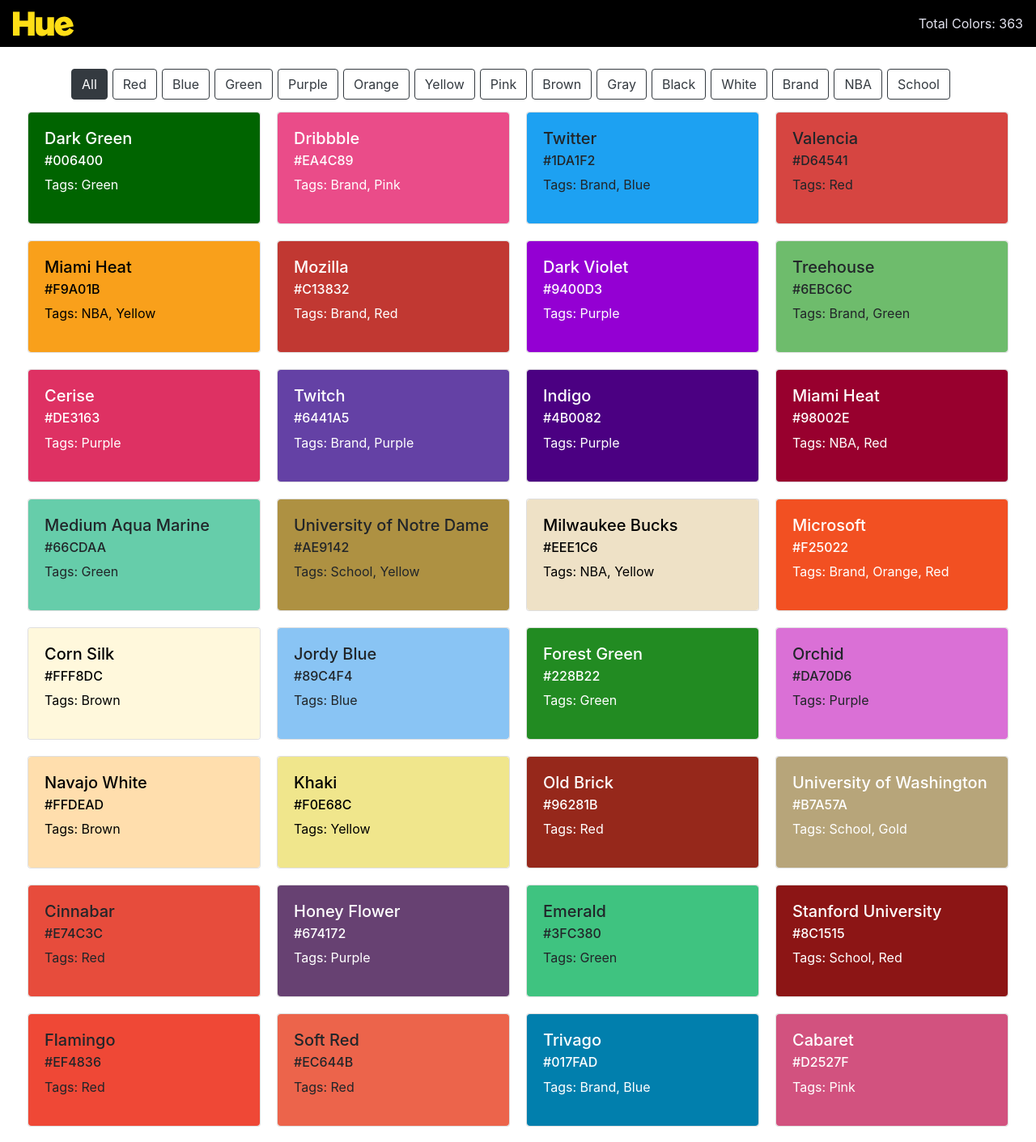
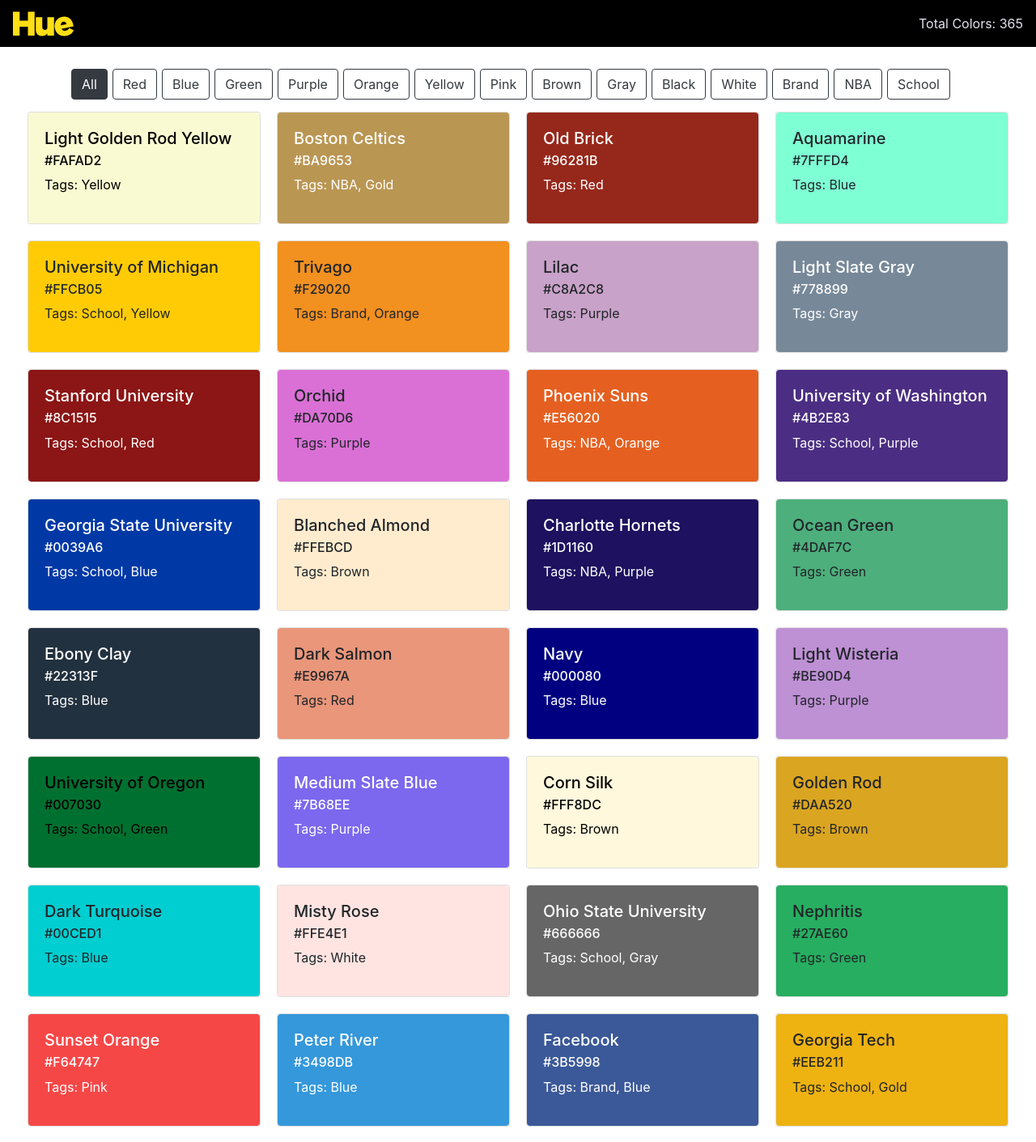
Before and after one commit to Project018/CH-Web, a React (Create React App) app: page / in a window 1280 px wide. Shown: the top 1411 px of the page at 81% size. Built offline with nearby package versions, Linux system fonts and the light colour scheme.

Commit message:
Add oregon. workspaces test

```diff
--- a/src/App.js
+++ b/src/App.js
@@ -372,7 +372,9 @@ class App extends Component {
         {id: 360, name: "Boston Celtics", backgroundColor: "#BA9653", hexcode: "#BA9653", rgb: '(139,111,78)', category: 'NBA, Gold', full: 'Boston Celtics, #BA9653, (139,111,78)', color: '#FFFFFF'},
         {id: 361, name: "Cleveland Cavaliers", backgroundColor: "#860038", hexcode: "#860038", rgb: '(134,0,56)', category: 'NBA, Red, Brown', full: 'Cleveland Cavaliers, #860038, (134,0,56)', color: '#FFFFFF'},
         {id: 362, name: "Cleveland Cavaliers", backgroundColor: "#041E42", hexcode: "#041E42", rgb: '(4,30,66)', category: 'NBA, Blue', full: 'Cleveland Cavaliers, #041E42, (4,30,66)', color: '#FFFFFF'},
-        {id: 363, name: "Cleveland Cavaliers", backgroundColor: "#FDBB30", hexcode: "#FDBB30", rgb: '(253,187,48)', category: 'NBA, Gold', full: 'Cleveland Cavaliers, #FDBB30, (253,187,48)', color: '#000000'}
+        {id: 363, name: "Cleveland Cavaliers", backgroundColor: "#FDBB30", hexcode: "#FDBB30", rgb: '(253,187,48)', category: 'NBA, Gold', full: 'Cleveland Cavaliers, #FDBB30, (253,187,48)', color: '#000000'},
+        {id: 364, name: "University of Oregon", backgroundColor: "#FEE11A", hexcode: "#FEE11A", rgb: '(254,225,26)', category: 'School, Yellow', full: 'University of Oregon, #FEE11A, (254,225,26)', color: '#000000'},
+        {id: 365, name: "University of Oregon", backgroundColor: "#007030", hexcode: "#007030", rgb: '(0,112,48)', category: 'School, Green', full: 'University of Oregon, #007030, (0,112,48)', color: '#000000'},
       ]
     };
   }
--- a/src/components/Header.js
+++ b/src/components/Header.js
@@ -7,7 +7,7 @@ const Header = () => {
             <a className="navbar-brand" href="/">
                 <img src={require("../img/logo.png")} alt="Channel Hue logo" />
             </a>
-            <p role="contentinfo">Total Colors: 363</p>
+            <p role="contentinfo">Total Colors: 365</p>
         </header>
     )
 }
```
